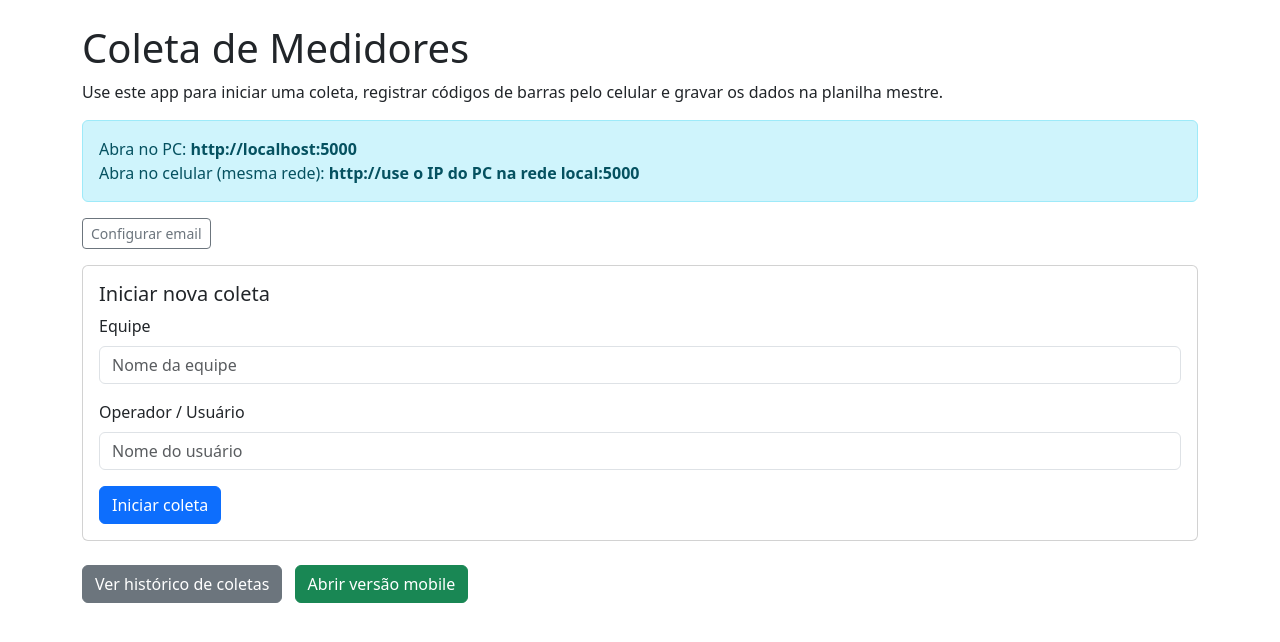
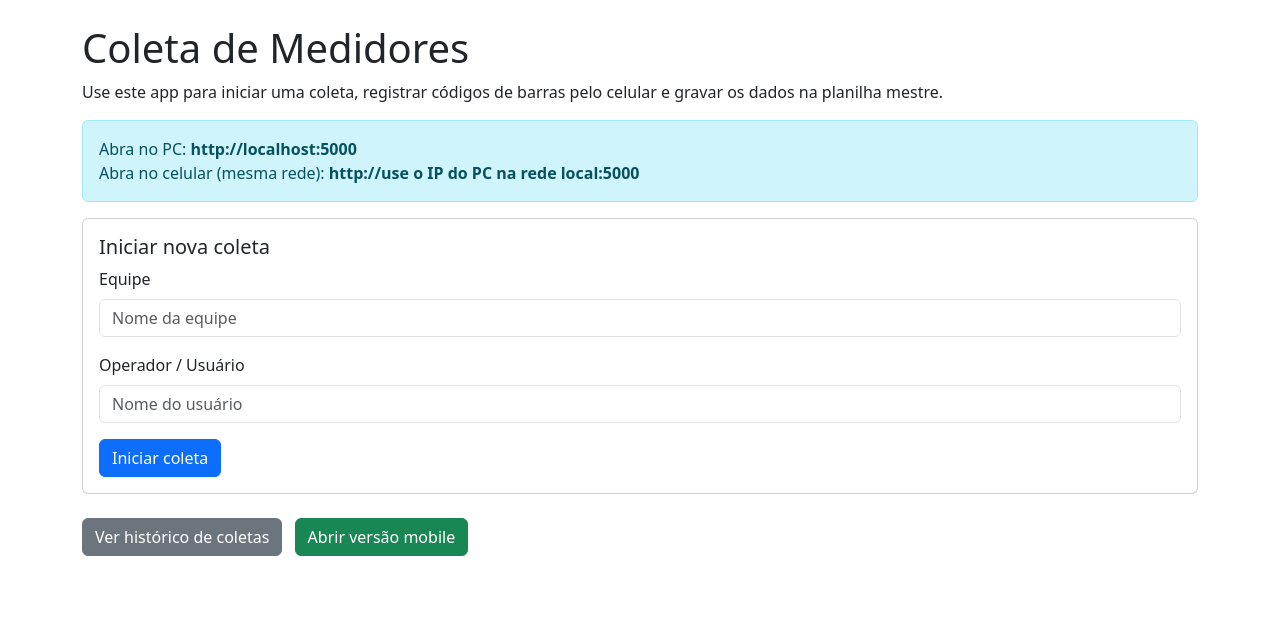
Before and after one commit to agnaell22/app-scaner-meter, a Flask app: page / in a window 1280 px wide. Shown: the top 642 px of the page. Run offline with Flask 3, Linux system fonts and the light colour scheme.

Commit message:
fix: Remove old settings route references from templates (email no longer supported)

```diff
--- a/templates/index.html
+++ b/templates/index.html
@@ -13,9 +13,6 @@
       <div class="alert alert-info">
         Abra no PC: <strong>http://localhost:5000</strong><br />
         Abra no celular (mesma rede): <strong>http://<span id="local-ip">seu-ip</span>:5000</strong>
-      </div>
-      <div class="mb-3">
-        <a class="btn btn-sm btn-outline-secondary" href="{{ url_for('settings') }}">Configurar email</a>
       </div>
       {% with messages = get_flashed_messages(with_categories=true) %}
       {% if messages %}
--- a/templates/report.html
+++ b/templates/report.html
@@ -33,7 +33,7 @@
         </div>
       </div>
       {% else %}
-      <div class="alert alert-warning">Configurar email em <a href="{{ url_for('settings') }}">Configurações</a> para enviar relatórios diretamente.</div>
+
       {% endif %}
 
       <div class="table-responsive">
```
